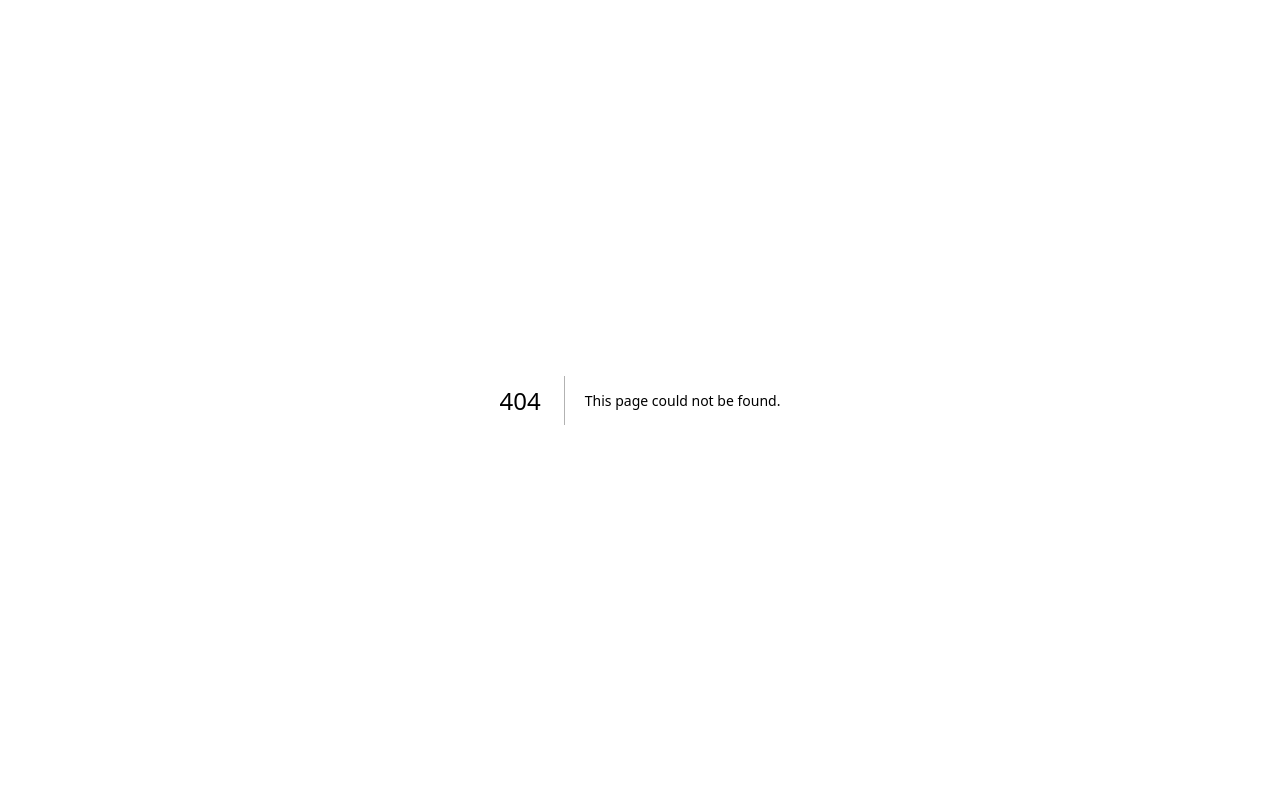
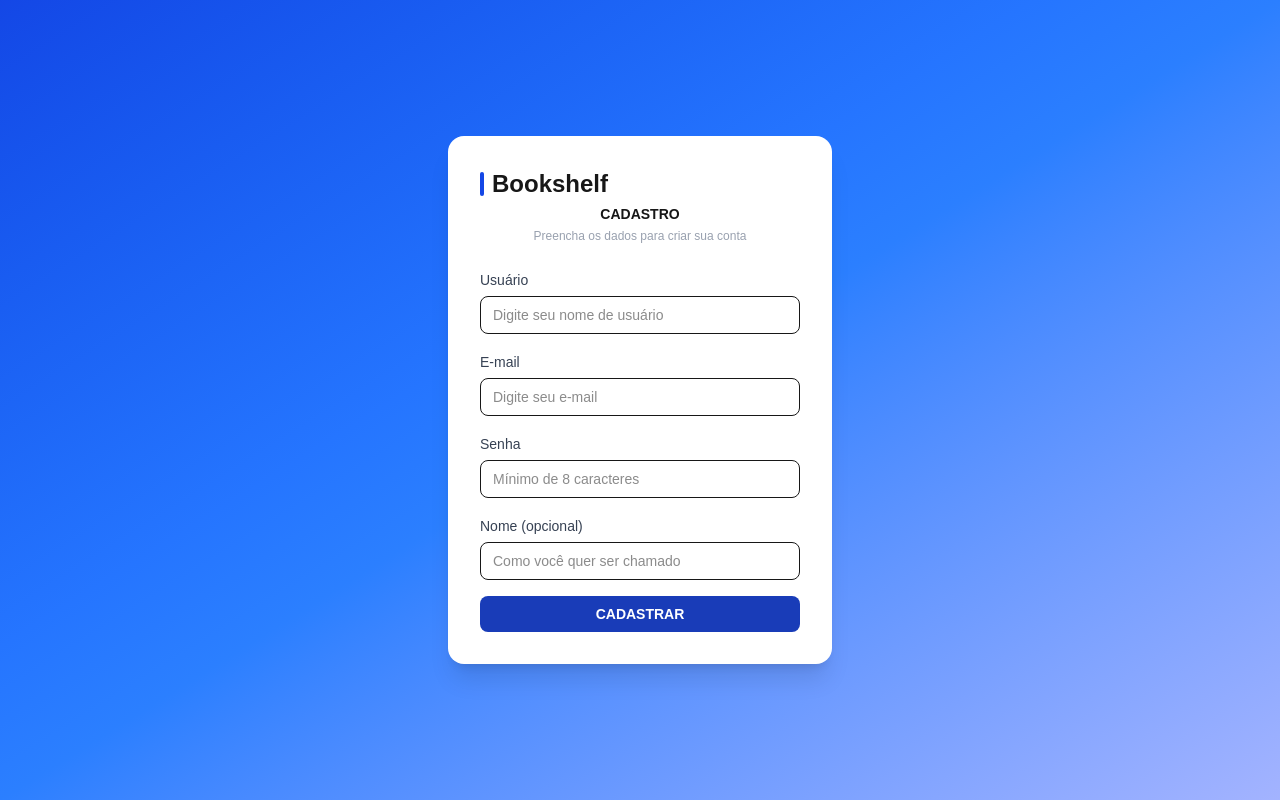
Before and after one commit to bookshelf-app-impacta/bookshelf, a Next.js app in the folder frontend/: page /registro in a window 1280 px wide. Before the commit this address had no page. Built offline with nearby package versions, Linux system fonts and the light colour scheme.

Commit message:
feat: adiciona pagina publica de cadastro de usuario

```diff
--- /dev/null
+++ b/frontend/src/app/(auth)/registro/page.tsx
@@ -0,0 +1,5 @@
+import { RegisterForm } from "@/components/features/auth/RegisterForm";
+
+export default function RegisterPage() {
+  return <RegisterForm />;
+}
--- /dev/null
+++ b/frontend/src/components/features/auth/RegisterForm.tsx
@@ -0,0 +1,90 @@
+"use client";
+
+import { useState } from "react";
+
+export function RegisterForm() {
+  const [username, setUsername] = useState("");
+  const [email, setEmail] = useState("");
+  const [senha, setSenha] = useState("");
+  const [nome, setNome] = useState("");
+
+  function handleSubmit(e: React.FormEvent) {
+    e.preventDefault();
+  }
+
+  return (
+    <div className="bg-white rounded-2xl shadow-xl w-full max-w-sm p-8">
+      <div className="flex items-center gap-2 mb-1">
+        <span className="w-1 h-6 bg-blue-700 rounded" />
+        <h1 className="text-2xl font-black">Bookshelf</h1>
+      </div>
+      <p className="text-center font-semibold text-sm mb-1">CADASTRO</p>
+      <p className="text-center text-gray-400 text-xs mb-6">
+        Preencha os dados para criar sua conta
+      </p>
+
+      <form onSubmit={handleSubmit} className="flex flex-col gap-4">
+        <div>
+          <label htmlFor="username" className="text-sm text-gray-700">Usuário</label>
+          <input
+            id="username"
+            placeholder="Digite seu nome de usuário"
+            value={username}
+            onChange={(e) => setUsername(e.target.value)}
+            className="w-full border rounded-lg px-3 py-2 text-sm mt-1"
+            minLength={3}
+            maxLength={30}
+            required
+          />
+        </div>
+
+        <div>
+          <label htmlFor="email" className="text-sm text-gray-700">E-mail</label>
+          <input
+            id="email"
+            type="email"
+            placeholder="Digite seu e-mail"
+            value={email}
+            onChange={(e) => setEmail(e.target.value)}
+            className="w-full border rounded-lg px-3 py-2 text-sm mt-1"
+            maxLength={255}
+            required
+          />
+        </div>
+
+        <div>
+          <label htmlFor="senha" className="text-sm text-gray-700">Senha</label>
+          <input
+            id="senha"
+            type="password"
+            placeholder="Mínimo de 8 caracteres"
+            value={senha}
+            onChange={(e) => setSenha(e.target.value)}
+            className="w-full border rounded-lg px-3 py-2 text-sm mt-1"
+            minLength={8}
+            required
+          />
+        </div>
+
+        <div>
+          <label htmlFor="nome" className="text-sm text-gray-700">Nome (opcional)</label>
+          <input
+            id="nome"
+            placeholder="Como você quer ser chamado"
+            value={nome}
+            onChange={(e) => setNome(e.target.value)}
+            className="w-full border rounded-lg px-3 py-2 text-sm mt-1"
+            maxLength={80}
+          />
+        </div>
+
+        <button
+          type="submit"
+          className="bg-blue-800 text-white rounded-lg py-2 text-sm font-semibold hover:bg-blue-900"
+        >
+          CADASTRAR
+        </button>
+      </form>
+    </div>
+  );
+}
```
